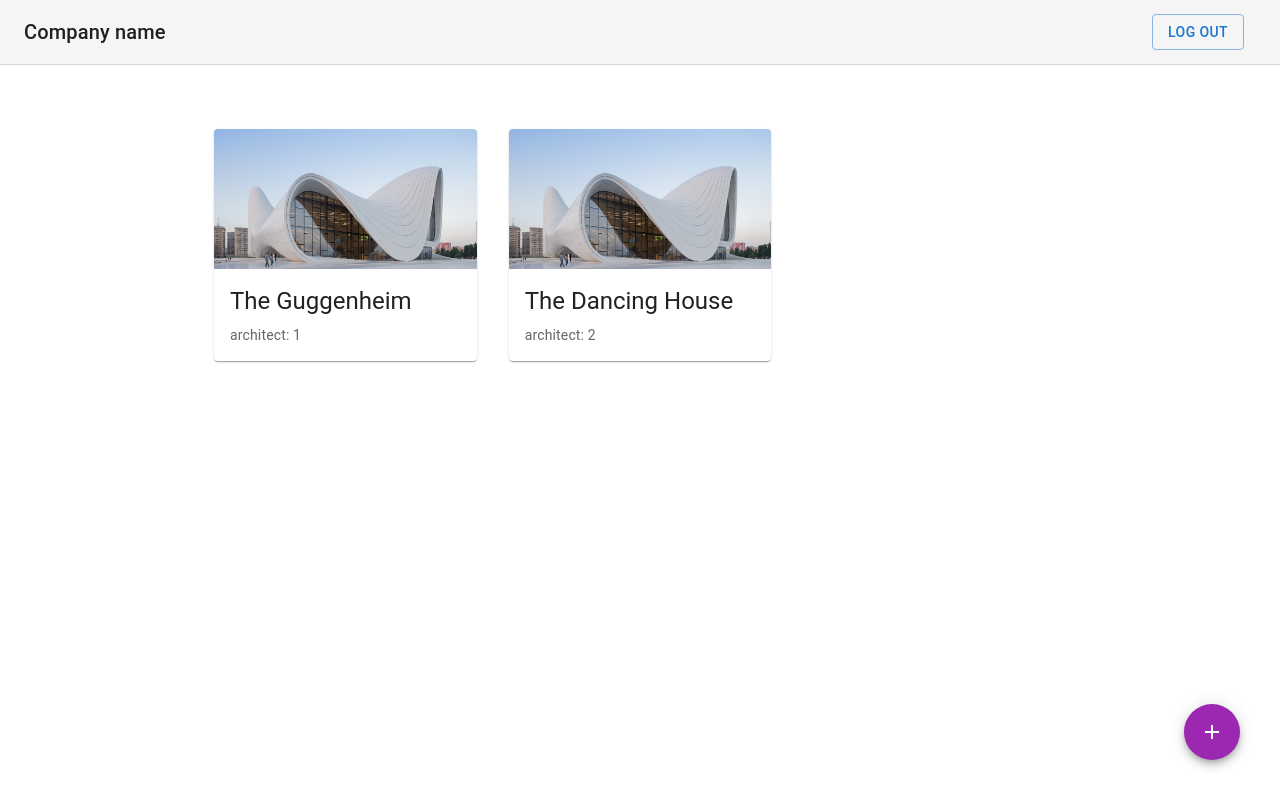
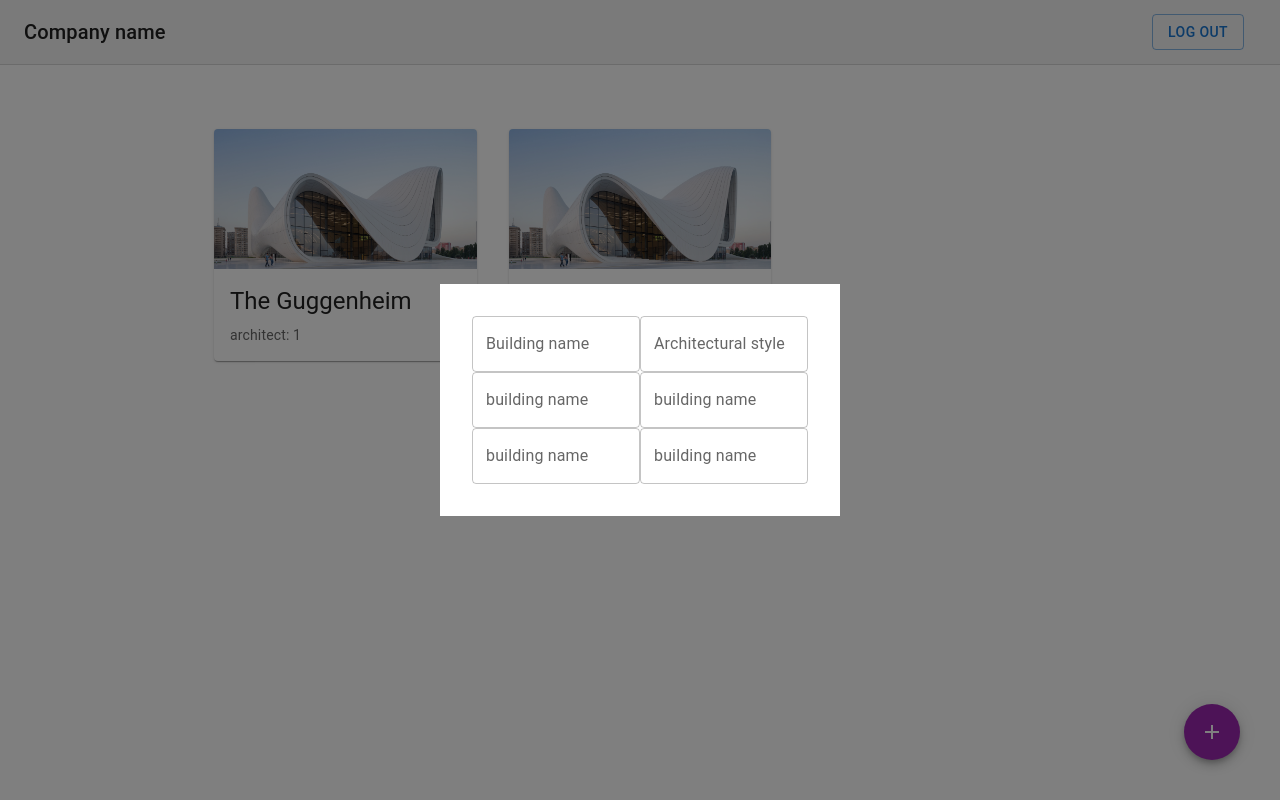
Before and after one commit to brian-david/ql_tech_crud, a React (Create React App) app: page / in a window 1280 px wide. Both pictures are taken after a click on the button "add". Built offline with nearby package versions, Linux system fonts and the light colour scheme.

Commit message:
update: addition of create form

```diff
--- /dev/null
+++ b/src/components/new-entry-modal/NewEntryModal.tsx
@@ -0,0 +1,72 @@
+import { Grid, Modal, Paper, TextField } from "@mui/material";
+import { Box } from "@mui/system";
+import { palette } from "@mui/system";
+
+type NewEntryModalProps = {
+  open: boolean;
+  onclose: () => void;
+};
+
+const style = {
+  position: "absolute" as "absolute",
+  top: "50%",
+  left: "50%",
+  transform: "translate(-50%, -50%)",
+  width: 400,
+  bgcolor: "#fff",
+  boxShadow: 24,
+  p: 4,
+};
+
+export default function NewEntryModal(props: NewEntryModalProps) {
+  return (
+    <Modal open={props.open} onClose={props.onclose}>
+      <Box component="form" sx={style}>
+        <Grid container>
+          <Grid md={6}>
+            <TextField
+              id="building-name"
+              label="Building name"
+              variant="outlined"
+            />
+          </Grid>
+          <Grid md={6}>
+            <TextField
+              id="building-style"
+              label="Architectural style"
+              variant="outlined"
+            />
+          </Grid>
+          <Grid md={6}>
+            <TextField
+              id="building-year"
+              label="building name"
+              variant="outlined"
+            />
+          </Grid>
+          <Grid md={6}>
+            <TextField
+              id="building-name"
+              label="building name"
+              variant="outlined"
+            />
+          </Grid>
+          <Grid md={6}>
+            <TextField
+              id="building-name"
+              label="building name"
+              variant="outlined"
+            />
+          </Grid>
+          <Grid md={6}>
+            <TextField
+              id="building-name"
+              label="building name"
+              variant="outlined"
+            />
+          </Grid>
+        </Grid>
+      </Box>
+    </Modal>
+  );
+}
--- a/src/pages/home-page/HomePage.tsx
+++ b/src/pages/home-page/HomePage.tsx
@@ -6,6 +6,7 @@ import "./HomePage.scss";
 import AddIcon from "@mui/icons-material/Add";
 import { useEffect, useState } from "react";
 import DetailsModal from "../../components/details-modal/DetailsModal";
+import NewEntryModal from "../../components/new-entry-modal/NewEntryModal";
 
 const buildings = [
   {
@@ -34,6 +35,7 @@ const buildings = [
 
 export default function HomePage() {
   const [showDetailsModal, setShowDetailsModal] = useState<boolean>(false);
+  const [showNewEntryModal, setShowNewEntryModal] = useState<boolean>(false);
   const [selectedBuilding, setSelectedBuilding] = useState<Building>();
 
   useEffect(() => {
@@ -71,6 +73,7 @@ export default function HomePage() {
           </Grid>
         </Container>
         <Fab
+          onClick={() => setShowNewEntryModal(true)}
           color="secondary"
           aria-label="add"
           sx={{ position: "absolute", bottom: "40px", right: "40px" }}
@@ -83,6 +86,10 @@ export default function HomePage() {
         onclose={() => setShowDetailsModal(false)}
         building={selectedBuilding}
       />
+      <NewEntryModal
+        open={showNewEntryModal}
+        onclose={() => setShowNewEntryModal(false)}
+      />
     </>
   );
 }
```
